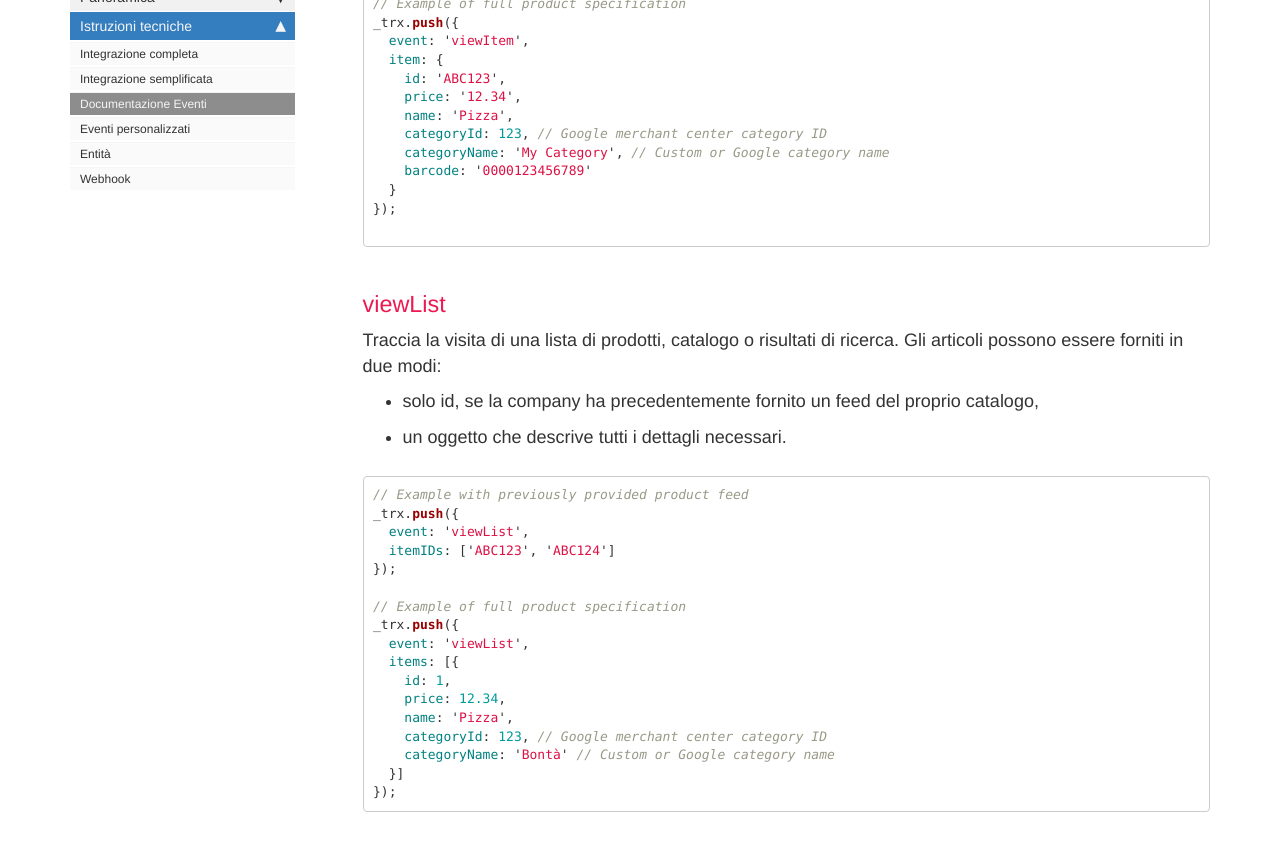
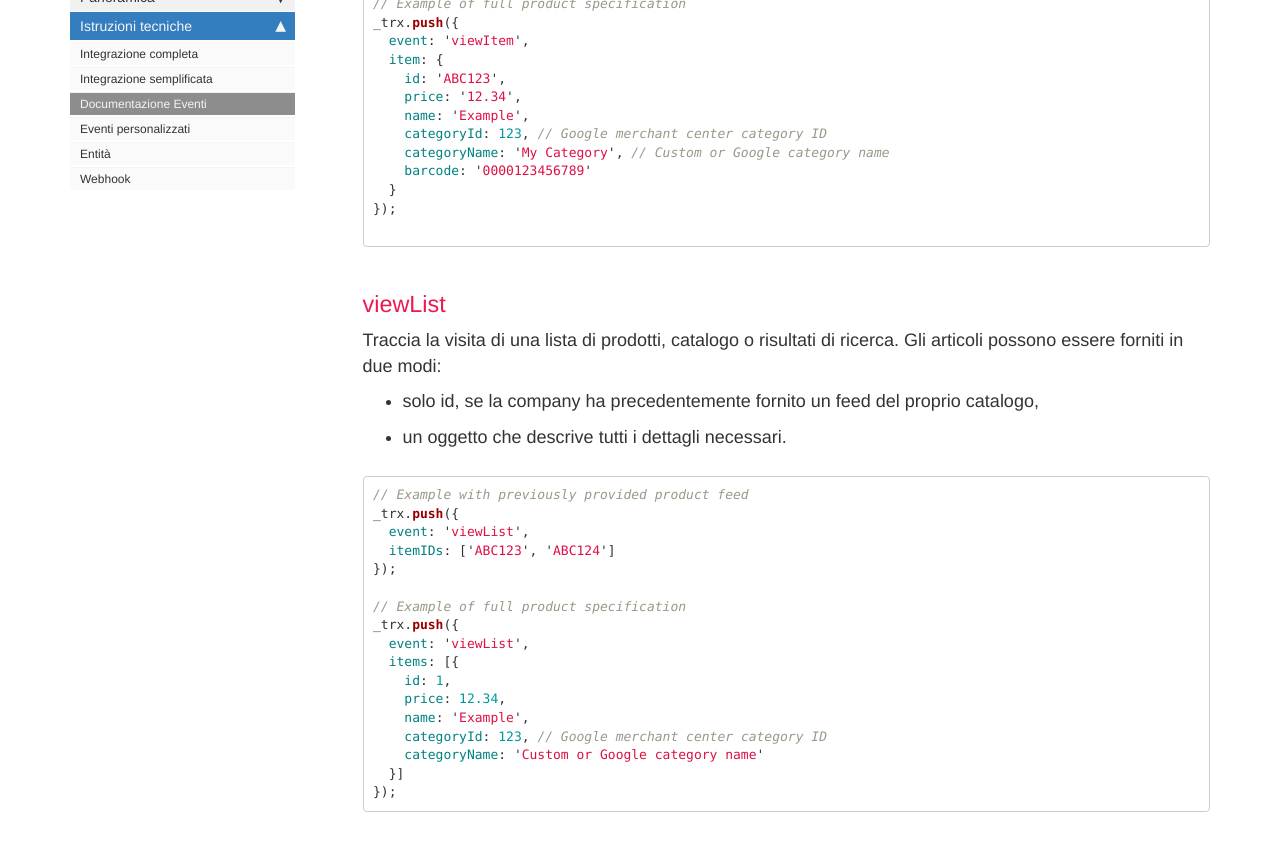
Before and after one commit to flyertech/trx_docs_it, a Jekyll site: the page built from pages/mydoc/events.md, in a window 1280 px wide and 1400 px high, scrolled down 1589 px. Shown: the part 152-1003 px from the top of the window. Built offline with Jekyll 4.4.1, drawn with Linux system fonts in a browser that asks for light colours; nearby versions of some CDN libraries; comment, search, counter and statistics services are not loaded; some of the changed text lies outside the part shown.

````diff
--- a/pages/mydoc/events.md
+++ b/pages/mydoc/events.md
@@ -15,7 +15,7 @@ Contiene le informazioni per l'autenticazione.
 _trx.push({
   event: 'setAccount',
   account: 'API_KEY', // REQUIRED
-  country: 'IT', // REQUIRED
+  country: 'IT' // REQUIRED
 });
 
 ```
@@ -62,7 +62,7 @@ _trx.push({
   item: {
     id: 'ABC123',
     price: '12.34',
-    name: 'Pizza',
+    name: 'Example',
     categoryId: 123, // Google merchant center category ID
     categoryName: 'My Category', // Custom or Google category name
     barcode: '0000123456789'
@@ -91,9 +91,9 @@ _trx.push({
   items: [{
     id: 1,
     price: 12.34,
-    name: 'Pizza',
+    name: 'Example',
     categoryId: 123, // Google merchant center category ID
-    categoryName: 'Bontà' // Custom or Google category name
+    categoryName: 'Custom or Google category name'
   }]
 });
 ```
@@ -185,8 +185,7 @@ Può essere usato per i funnels in Sigle Page Application o dovunque per traccia
 ```js
     window._trx.push(
       { event: 'setAccount', account: '123', country: 'IT'},
-      { event: 'customEvent', name: 'my-custom-event-name'},
+      { event: 'customEvent', name: 'my-custom-event-name'}
     );
-
 ```
 Per catturare l'evento devi configurare la campagna inserendo il nome dell'evento nel campo dedicato.
--- a/pages/mydoc/snippets/tracktransaction.md
+++ b/pages/mydoc/snippets/tracktransaction.md
@@ -35,7 +35,7 @@ window._trx.push(
         },
         // Esempio con integrazione annunci direttamente in pagina ordine
         touchpointType: 'web', // Default: mail
-        touchpointId: '123' // OBBLIGATORIO se touchpointType = 'web'
+        touchpointId: '123', // OBBLIGATORIO se touchpointType = 'web'
         containerId: 'test' // Default: tr_touchpoint_id - il <div> dentro cui mostrare le offerte
     }
 );
--- a/pages/mydoc/snippets/viewpage.md
+++ b/pages/mydoc/snippets/viewpage.md
@@ -1,7 +1,7 @@
 ```html
 <script>
 window._trx.push(
-    { event: 'viewPage'},
+    { event: 'viewPage'}
 );
 </script>
 ```
````
Also changed, not shown: other parts of pages/mydoc/events.md (+3 -3 lines), pages/mydoc/custom_events.md (+2 -4 lines), pages/mydoc/entities.md (+4 -4 lines), pages/mydoc/simplified_integration.md (+1 -1 lines).
